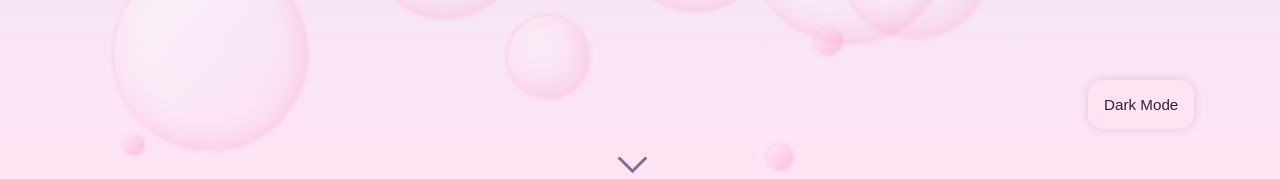
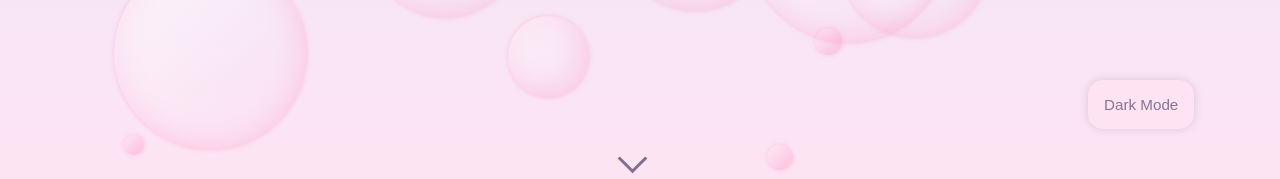
Before and after one commit to katag1001/portfolio_v2, a React (Vite) app: page / in a window 1280 px wide. Shown: the part 600-779 px from the top of the page. Built offline with nearby package versions, Linux system fonts and the light colour scheme.

Commit message:
small change

```diff
--- a/src/components/modeToggle.css
+++ b/src/components/modeToggle.css
@@ -3,7 +3,7 @@
 .mode-toggle-button {
   padding: 16px;
   border-radius: 15px;
-  color: var(--text-main);
+  color: var(--text-muted);
   outline: none;
   background: var(--bg-gradient-bottom);
   box-shadow: 0 0 8px var(--card-border-shadow);
@@ -18,3 +18,9 @@
 .mode-toggle-button:hover {
   transform: translateY(-4px);
 }
+
+@media (max-width: 768px) {
+  .mode-toggle-button {
+    display: none;
+  }
+}
```
